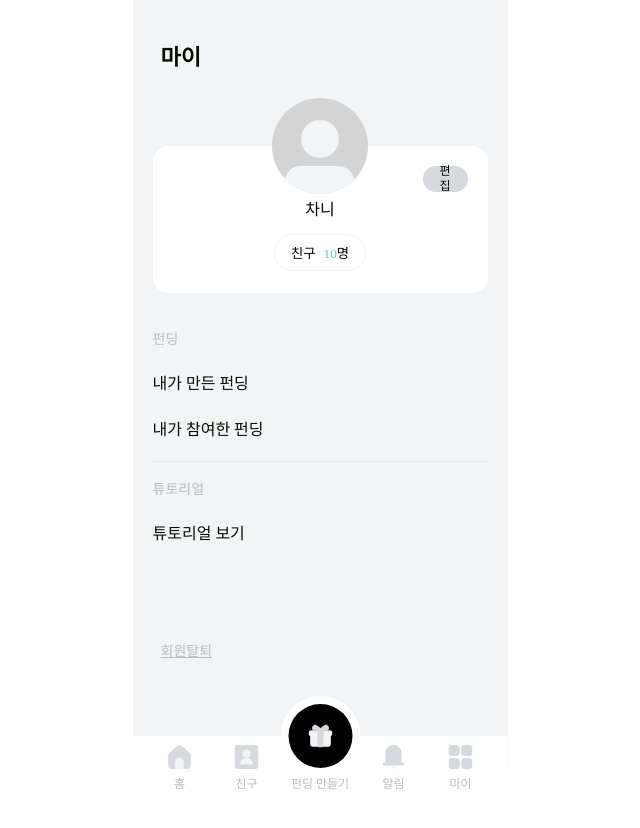
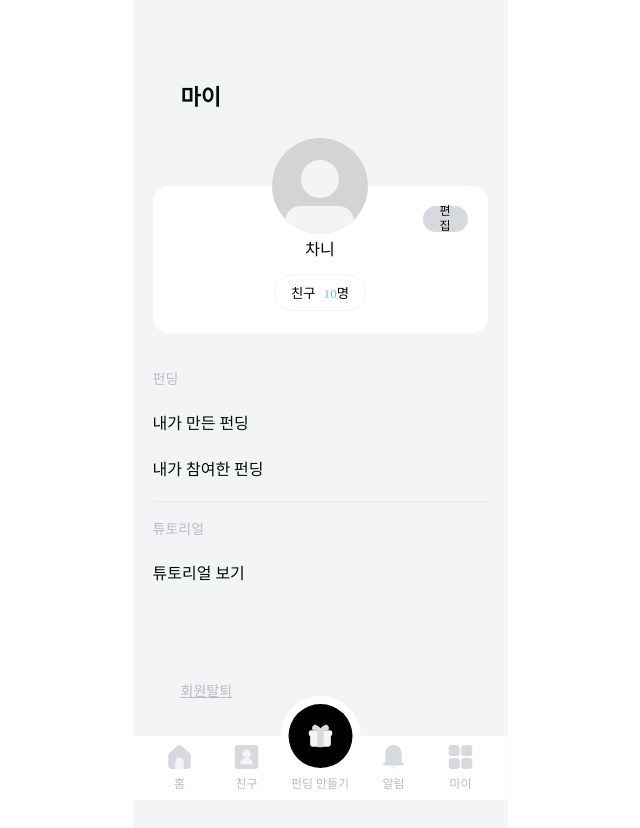
Before and after one commit to EFUB-GeumJaSsi/GiftU-Front, a React (Create React App) app: page /my in a window 1280 px wide. Shown: the top 828 px of the page, without its empty margins (320-960 px from the left). Before the commit the page ends 800 px from the top, so only its background shows below. Built offline with nearby package versions, Linux system fonts and the light colour scheme; no server answers.

Commit message:
♻️refactor: 네비게이션바 자체 영역 삭제 및 페이지 영역 추가

```diff
--- a/src/components/common/NavComponent.jsx
+++ b/src/components/common/NavComponent.jsx
@@ -13,8 +13,6 @@ import { ReactComponent as MypageIcon } from '../../assets/common/NavigationBar/
 
 const NavComponent = () => {
   return (
-    <>
-      <SBlank />
     <NavBottom>
       <NavItem to='/' Icon={HomeIcon} GreyIcon={GreyHomeIcon} label='홈' />
       <NavItem
@@ -47,7 +45,6 @@ const NavComponent = () => {
         label='마이'
       />
     </NavBottom>
-    </>
   );
 };
 
@@ -88,9 +85,6 @@ const NavItem = ({ to, Icon, GreyIcon, label, id }) => (
   </ItemContainer>
 );
 
-const SBlank = styled.div`
-  height: 104px;
-`;
 const NavBottom = styled.div`
   display: flex;
   justify-content: center;
--- a/src/pages/Friend/FriendPage.jsx
+++ b/src/pages/Friend/FriendPage.jsx
@@ -212,7 +212,7 @@ const SLayout = styled.div`
   width: 335px;
   height: 100%;
   margin: 0 auto;
-  padding-top: 40px;
+  padding: 40px 0 128px;
   gap: 24px;
 
   box-sizing: border-box;
--- a/src/pages/Home/HomePage.jsx
+++ b/src/pages/Home/HomePage.jsx
@@ -53,7 +53,8 @@ const SLayout = styled.div`
   flex-flow: column nowrap;
 
   width: fit-content;
-  margin: 40px auto 0;
+  margin: 0 auto;
+  padding: 40px 0 128px;
   gap: 24px;
 `;
 const SSection = styled.section`
--- a/src/pages/My/MyPage.jsx
+++ b/src/pages/My/MyPage.jsx
@@ -94,6 +94,7 @@ const SLayout = styled.div`
   overflow: hidden;
   flex-direction: column;
   align-items: center;
+  padding: 40px 20px 128px 20px;
 
   background-color: var(--gray-100);
 `;
--- a/src/pages/Notification/NotificationPage.jsx
+++ b/src/pages/Notification/NotificationPage.jsx
@@ -125,9 +125,10 @@ const StyledProfileIcon = styled(ProfileIcon)`
 const SLayout = styled.div`
   display: flex;
   flex-flow: column nowrap;
+
+  margin: 0 auto;
+  padding: 40px 0 128px;
   gap: 24px;
-
-  padding-top: 43px;
 `;
 
 const SHeader = styled.header`
```
Lines whose indentation alone changed are shown as unchanged.
